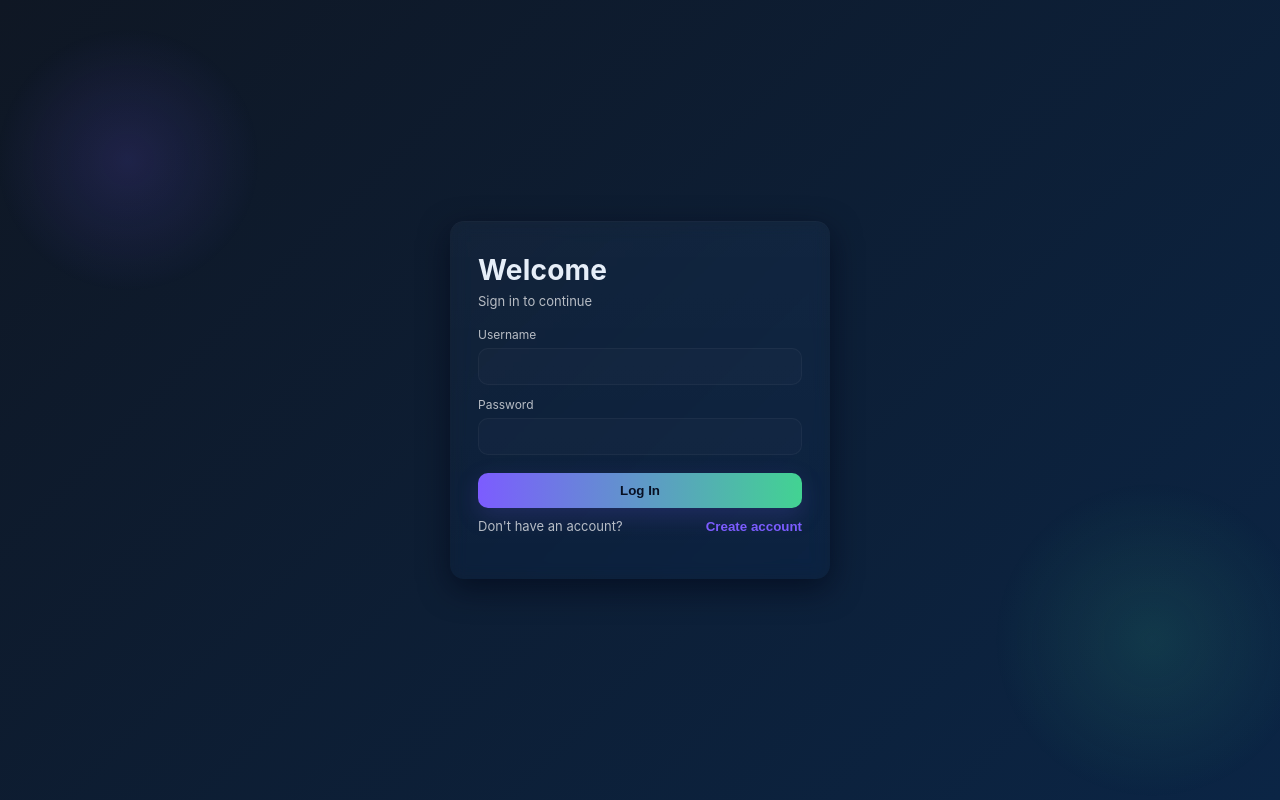
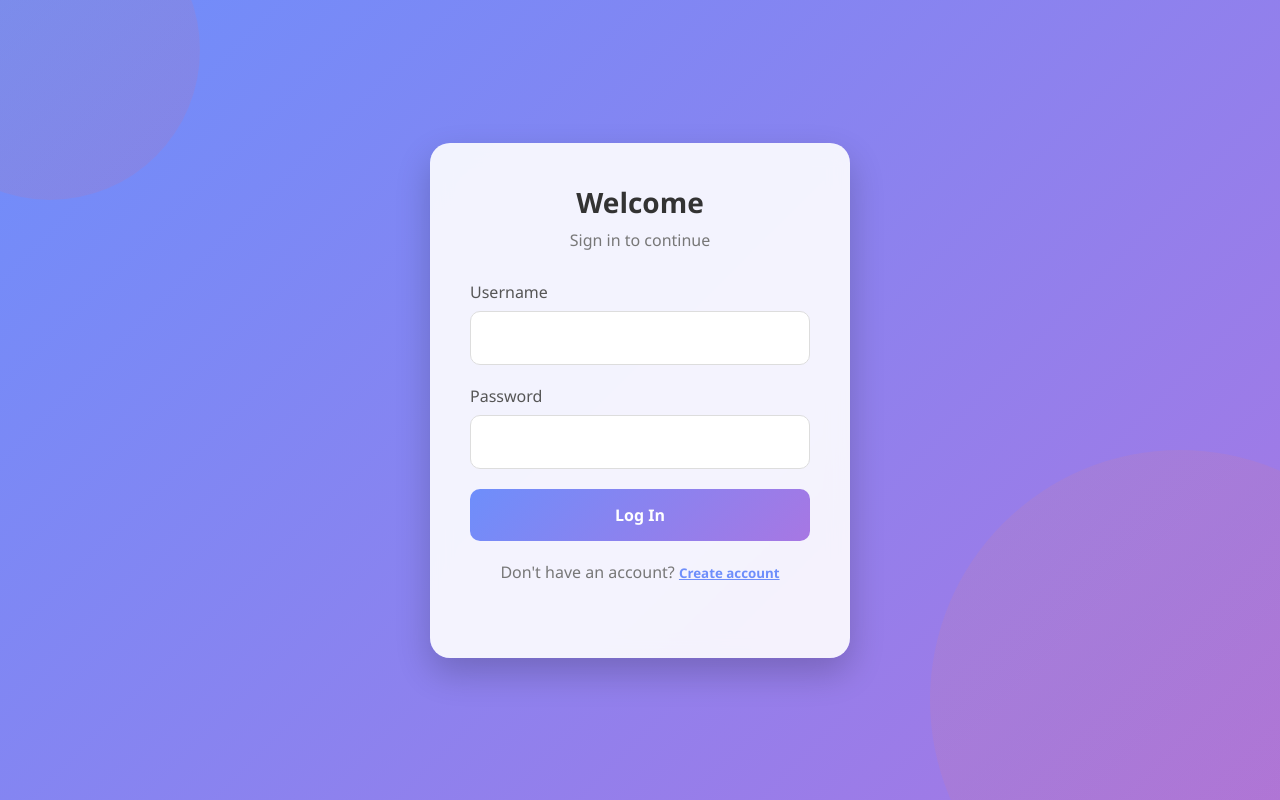
Before and after one commit to demogorgon37846tv-debug/task-manager, a website: page index.html in a window 1280 px wide. Drawn offline with Linux system fonts and the light colour scheme.

Commit message:
Update index.html

```diff
--- a/index.html
+++ b/index.html
@@ -3,8 +3,235 @@
 <head>
   <meta charset="utf-8" />
   <meta name="viewport" content="width=device-width,initial-scale=1" />
-  <title>Aesthetic Login</title>
-  <link rel="stylesheet" href="style.css">
+  <title>Teacher's Login Portal</title>
+  <style>
+    * {
+      margin: 0;
+      padding: 0;
+      box-sizing: border-box;
+      font-family: 'Segoe UI', Tahoma, Geneva, Verdana, sans-serif;
+    }
+
+    body {
+      background: linear-gradient(135deg, #6e8efb, #a777e3);
+      min-height: 100vh;
+      display: flex;
+      justify-content: center;
+      align-items: center;
+      padding: 20px;
+      overflow-x: hidden;
+      position: relative;
+    }
+
+    .bg-shapes {
+      position: fixed;
+      top: 0;
+      left: 0;
+      width: 100%;
+      height: 100%;
+      pointer-events: none;
+      z-index: -1;
+    }
+
+    .bg-shapes::before,
+    .bg-shapes::after {
+      content: '';
+      position: absolute;
+      border-radius: 50%;
+      opacity: 0.1;
+      background: linear-gradient(135deg, #ff9966, #ff5e62);
+    }
+
+    .bg-shapes::before {
+      width: 300px;
+      height: 300px;
+      top: -100px;
+      left: -100px;
+    }
+
+    .bg-shapes::after {
+      width: 500px;
+      height: 500px;
+      bottom: -150px;
+      right: -150px;
+    }
+
+    .card {
+      background: rgba(255, 255, 255, 0.9);
+      backdrop-filter: blur(10px);
+      border-radius: 20px;
+      box-shadow: 0 15px 35px rgba(0, 0, 0, 0.2);
+      padding: 40px;
+      width: 100%;
+      max-width: 420px;
+      transform: translateY(0);
+      transition: transform 0.3s ease;
+    }
+
+    .card:hover {
+      transform: translateY(-5px);
+    }
+
+    .brand {
+      text-align: center;
+      margin-bottom: 30px;
+    }
+
+    .brand h1 {
+      color: #333;
+      font-weight: 600;
+      font-size: 28px;
+      margin-bottom: 8px;
+    }
+
+    .sub {
+      color: #777;
+      font-size: 16px;
+    }
+
+    .input-group {
+      margin-bottom: 20px;
+    }
+
+    .input-group label {
+      display: block;
+      margin-bottom: 8px;
+      color: #555;
+      font-weight: 500;
+    }
+
+    .input-group input {
+      width: 100%;
+      padding: 15px;
+      border: 1px solid #ddd;
+      border-radius: 10px;
+      font-size: 16px;
+      transition: all 0.3s;
+    }
+
+    .input-group input:focus {
+      outline: none;
+      border-color: #6e8efb;
+      box-shadow: 0 0 0 3px rgba(110, 142, 251, 0.2);
+    }
+
+    .btn {
+      width: 100%;
+      padding: 15px;
+      border: none;
+      border-radius: 10px;
+      font-size: 16px;
+      font-weight: 600;
+      cursor: pointer;
+      transition: all 0.3s;
+    }
+
+    .btn.primary {
+      background: linear-gradient(135deg, #6e8efb, #a777e3);
+      color: white;
+      margin-bottom: 20px;
+    }
+
+    .btn.primary:hover {
+      transform: translateY(-2px);
+      box-shadow: 0 5px 15px rgba(110, 142, 251, 0.4);
+    }
+
+    .help {
+      text-align: center;
+      margin-bottom: 15px;
+      color: #777;
+    }
+
+    .link {
+      background: none;
+      border: none;
+      color: #6e8efb;
+      cursor: pointer;
+      font-weight: 600;
+      text-decoration: underline;
+    }
+
+    .link:hover {
+      color: #a777e3;
+    }
+
+    .msg {
+      text-align: center;
+      margin-top: 15px;
+      min-height: 20px;
+      color: #ff5e62;
+      font-weight: 500;
+    }
+
+    /* Modal styles */
+    .modal {
+      position: fixed;
+      top: 0;
+      left: 0;
+      width: 100%;
+      height: 100%;
+      background: rgba(0, 0, 0, 0.7);
+      display: none;
+      justify-content: center;
+      align-items: center;
+      z-index: 1000;
+      padding: 20px;
+      backdrop-filter: blur(5px);
+    }
+
+    .modal-card {
+      background: white;
+      border-radius: 20px;
+      padding: 30px;
+      width: 100%;
+      max-width: 450px;
+      box-shadow: 0 20px 40px rgba(0, 0, 0, 0.3);
+      position: relative;
+      animation: modalFadeIn 0.3s ease-out;
+    }
+
+    @keyframes modalFadeIn {
+      from {
+        opacity: 0;
+        transform: translateY(-30px) scale(0.95);
+      }
+      to {
+        opacity: 1;
+        transform: translateY(0) scale(1);
+      }
+    }
+
+    .close {
+      position: absolute;
+      top: 20px;
+      right: 20px;
+      background: none;
+      border: none;
+      font-size: 24px;
+      cursor: pointer;
+      color: #777;
+      width: 40px;
+      height: 40px;
+      display: flex;
+      align-items: center;
+      justify-content: center;
+      border-radius: 50%;
+      transition: all 0.2s;
+    }
+
+    .close:hover {
+      background: #f5f5f5;
+      color: #333;
+    }
+
+    .modal-card h2 {
+      text-align: center;
+      margin-bottom: 25px;
+      color: #333;
+      font-size: 24px;
+    }
+  </style>
 </head>
 <body>
   <div class="bg-shapes"></div>
```
